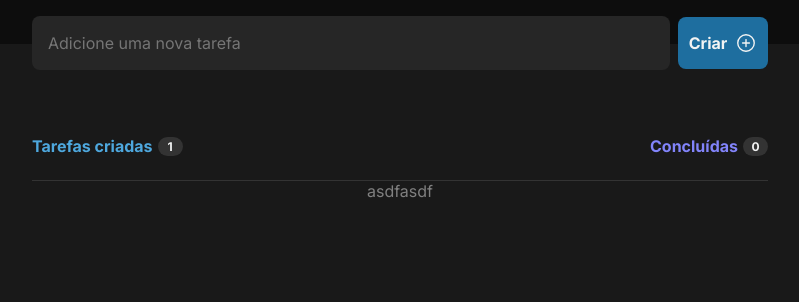
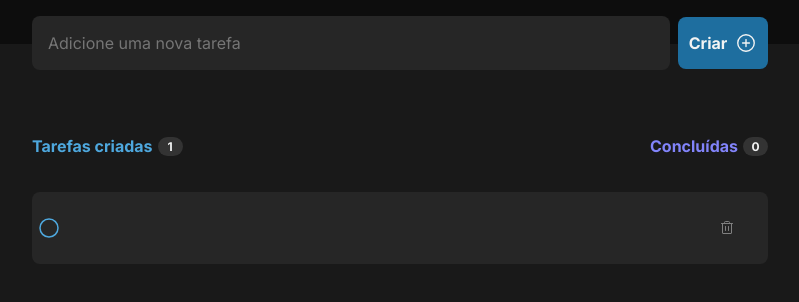
Before and after one commit to thayronFeitosa/todo-list-desafio-01, a React (Vite) app: page / in a window 1280 px wide. Both pictures are taken after a click on the button "Criar". Shown: the part 156-458 px from the top of the page, without its empty margins (240-1039 px from the left). Built offline with nearby package versions, Linux system fonts and the light colour scheme.

Commit message:
finish p1 (configurete basics configs)

```diff
--- a/src/App.tsx
+++ b/src/App.tsx
@@ -4,10 +4,12 @@ import { Header } from "./components/Header";
 import { Input } from "./components/Input";
 import { useState } from "react";
 import ClipboardText from "./assets/Clipboard.svg";
+import { Task } from "./components/Task";
 
 function App() {
   const [tasks, setTasks] = useState<any[]>([]);
   const [tasksCompleted, setTasksCompleted] = useState<number>(0);
+  const [tasksCreated, setTasksCreated] = useState<number>(0);
 
   function handleChangeInput(handleChangeInput: any) {
     const newTask = {
@@ -17,11 +19,21 @@ function App() {
     };
 
     setTasks([...tasks, newTask]);
-    onCompleteTask();
+    setTasksCreated(tasksCreated + 1);
   }
 
-  function onCompleteTask() {
-    setTasksCompleted(0);
+  function onCompleteTask(id: number) {
+    const statusTasks = tasks.map((item) =>
+      item.id === id ? { ...item, isConcluded: !item.isConcluded } : item
+    );
+
+    setTasks(statusTasks);
+    setTasksCompleted(tasksCompleted + 1);
+  }
+
+  function onDestroyTask(id: number) {
+    const filter = tasks.filter((task) => task.id !== id);
+    setTasks(filter);
   }
 
   return (
@@ -32,7 +44,7 @@ function App() {
         <div className={styles.historyTasks}>
           <div className={styles.createdTasks}>
             <p> Tarefas criadas</p>
-            <p className={styles.resultStatusTasks}>{tasks.length}</p>
+            <p className={styles.resultStatusTasks}>{tasksCreated}</p>
           </div>
 
           <div className={styles.concludedTasks}>
@@ -41,9 +53,9 @@ function App() {
           </div>
         </div>
 
+        {tasks.length === 0 ? (
+          <>
             <span className={styles.line}></span>
-
-        {tasks.length === 0 ? (
             <div className={styles.containerTask}>
               <div className={styles.notAlreadyExistsTasks}>
                 <img src={ClipboardText} alt="Clipboard" />
@@ -51,8 +63,22 @@ function App() {
                 <p>Crie tarefas e organize seus itens a fazer</p>
               </div>
             </div>
+          </>
         ) : (
-          <div>asdfasdf</div>
+          <>
+            {tasks.map((task) => {
+              return (
+                <Task
+                  task={task.task}
+                  id={task.id}
+                  key={task.id}
+                  isComplete={task.isConcluded}
+                  onCompleteTask={onCompleteTask}
+                  onDestroyTask={onDestroyTask}
+                />
+              );
+            })}
+          </>
         )}
       </div>
     </div>
--- /dev/null
+++ b/src/components/Task/Task.module.css
@@ -0,0 +1,92 @@
+.container {
+    display: flex;
+    align-items: center;
+    /* justify-content:space-between; */
+    width: 46rem;
+    height: 4.5rem;
+    background: var(--gray-500);
+    border-radius: 0.5rem;
+    margin-top: 0.75rem;
+    padding: 1rem 0.3rem;
+    margin-bottom: 0.5rem;
+
+}
+
+.taskParagraph {
+    width: 90%;
+    padding: 0 2rem 0 0.5rem;
+    color: var(--gray-100);
+    word-wrap: break-word;
+}
+
+.concludedTasks {
+    width: 90%;
+    padding: 0 2rem 0 0.5rem;
+    color: var(--gray-100);
+    word-wrap: break-word;
+    text-decoration-line: line-through;
+    color: var(--gray-300)
+}
+
+
+
+.circle {
+    display: flex;
+    align-items: center;
+    justify-content: center;
+    width: 1.5rem;
+    height: 1.5rem;
+    background: transparent;
+    border: 0;
+}
+
+.circle svg {
+    width: 1.5rem;
+    height: 1.5rem;
+    background: transparent;
+    color: var(--blue);
+    border-radius: 50%;
+    border: 0;
+}
+
+
+
+.isComplete {
+    display: flex;
+    align-items: center;
+    justify-content: center;
+    border-radius: 50%;
+    width: 1.5rem;
+    height: 1.5rem;
+    color: var(--gray-100);
+    background: var(--purpleDark);
+    border: 0;
+
+}
+
+.trash {
+    display: flex;
+    align-items: center;
+    justify-content: center;
+    border: 0;
+    background: transparent;
+    width: 24px;
+    height: 24px;
+}
+
+.trash svg {
+    color: var(--gray-300);
+
+    transition: color 0.2s, background 0.1s
+}
+
+.trash:hover {
+    width: 24px;
+    height: 24px;
+    background: var(--gray-400);
+    border-radius: 5px;
+}
+
+.trash svg:hover {
+    color: var(--danger);
+}
--- /dev/null
+++ b/src/components/Task/index.tsx
@@ -0,0 +1,44 @@
+import { Check, Circle, Trash } from "phosphor-react";
+import styles from "./Task.module.css";
+
+interface ITaskProps {
+  task: string;
+  id: number;
+  isComplete?: boolean;
+  onCompleteTask: (id: number) => void;
+  onDestroyTask: (id: number) => void;
+}
+
+export function Task({
+  task,
+  isComplete = false,
+  onCompleteTask,
+  id,
+  onDestroyTask,
+}: ITaskProps) {
+  function handleCompleteTask() {
+    onCompleteTask(id);
+  }
+
+  function handleDeleteTask() {
+    onDestroyTask(id);
+  }
+
+  return (
+    <div className={styles.container}>
+      <div>
+        <button
+          className={!isComplete ? styles.circle : styles.isComplete}
+          onClick={!isComplete ? handleCompleteTask : () => {}}
+        >
+          {!isComplete ? <Circle /> : <Check />}
+        </button>
+      </div>
+      <p className={isComplete ? styles.concludedTasks : styles.taskParagraph}>{task}</p>
+
+      <button className={styles.trash} onClick={handleDeleteTask}>
+        <Trash />
+      </button>
+    </div>
+  );
+}
```
Lines whose indentation alone changed are shown as unchanged.
